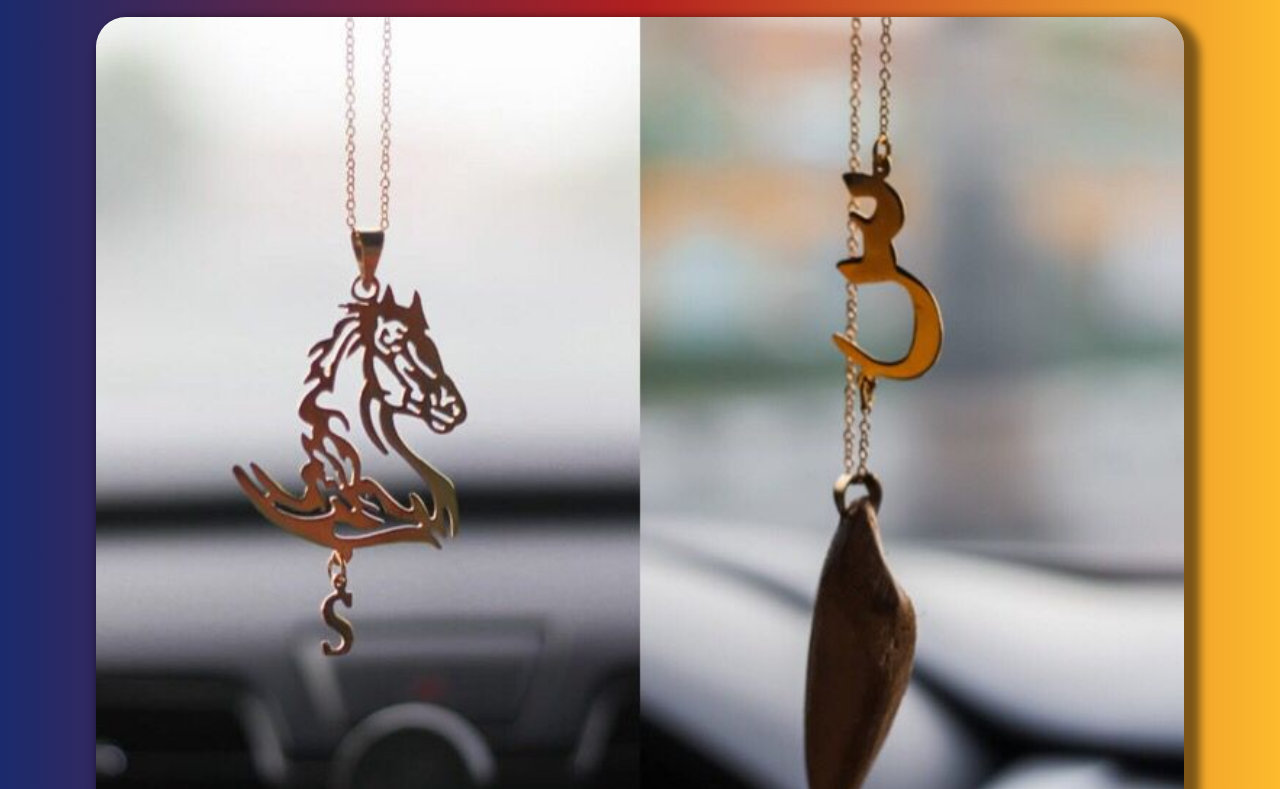
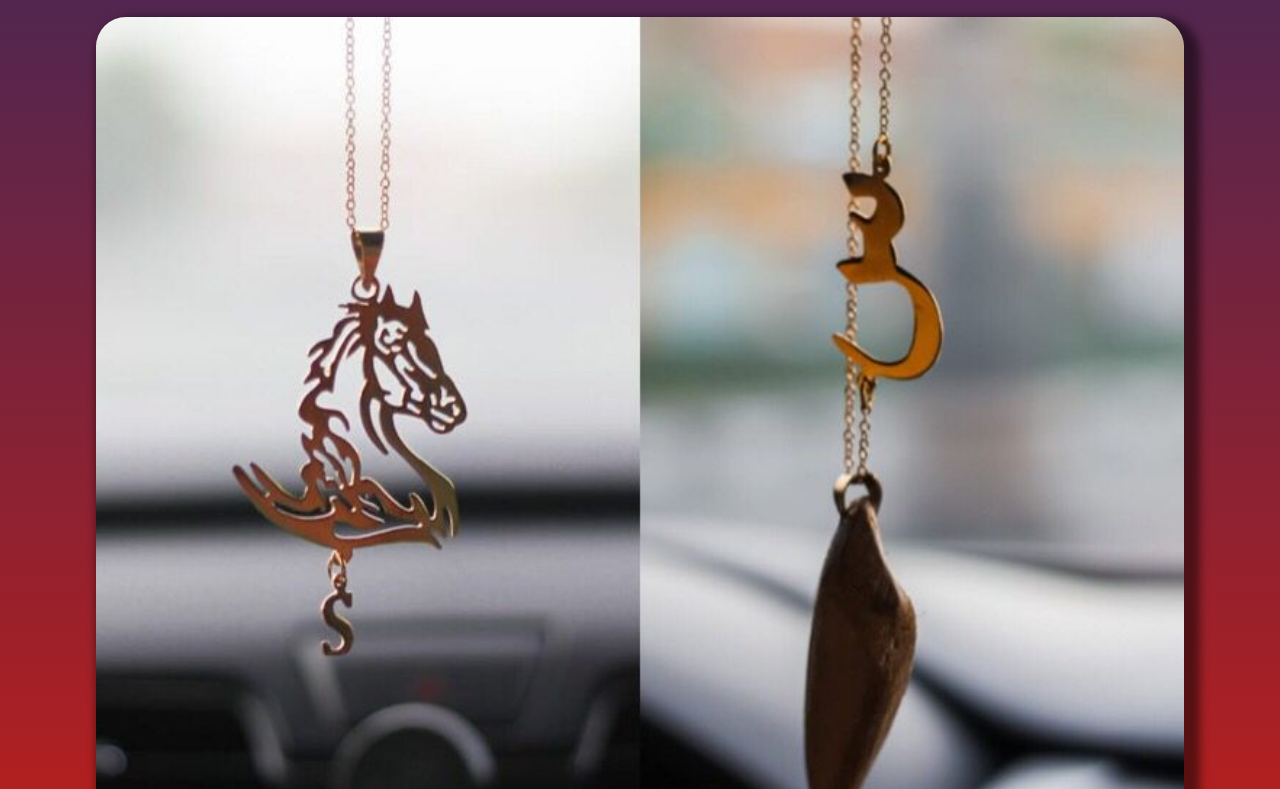
Before and after one commit to cutesilver/cute-silver, a plain HTML site: page index.html in a window 1280 px wide. Shown: the part 464-1253 px from the top of the page. Drawn offline with nearby package versions, Linux system fonts and the light colour scheme.

Commit message:
Update style.css

```diff
--- a/style.css
+++ b/style.css
@@ -12,8 +12,8 @@ body{
     background: -webkit-linear-gradient(to right, #f5af19, #f12711);
     background: linear-gradient(to right, #f5af19, #f12711);*/
 background: #1a2a6c;  /* fallback for old browsers */
-background: -webkit-linear-gradient(to Left, #fdbb2d, #b21f1f, #1a2a6c);  /* Chrome 10-25, Safari 5.1-6 */
-background: linear-gradient(to Left, #fdbb2d, #b21f1f, #1a2a6c); /* W3C, IE 10+/ Edge, Firefox 16+, Chrome 26+, Opera 12+, Safari 7+ */
+background: -webkit-linear-gradient(to top, #fdbb2d, #b21f1f, #1a2a6c);  /* Chrome 10-25, Safari 5.1-6 */
+background: linear-gradient(to top, #fdbb2d, #b21f1f, #1a2a6c); /* W3C, IE 10+/ Edge, Firefox 16+, Chrome 26+, Opera 12+, Safari 7+ */
 }
 .contenar{
     width: 85%;
```
